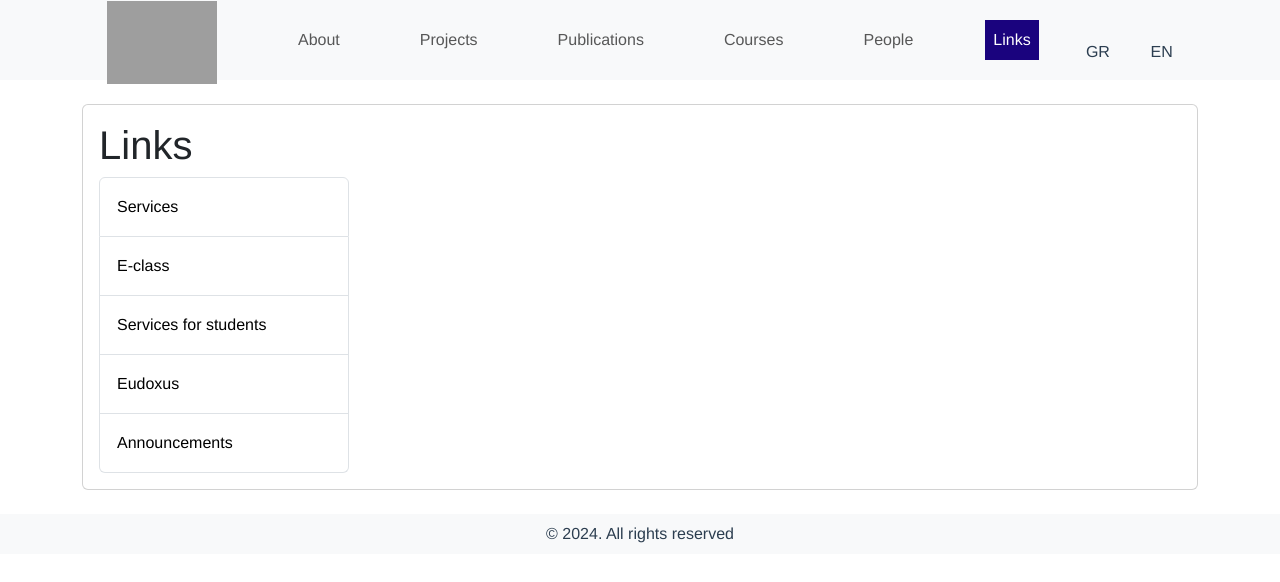
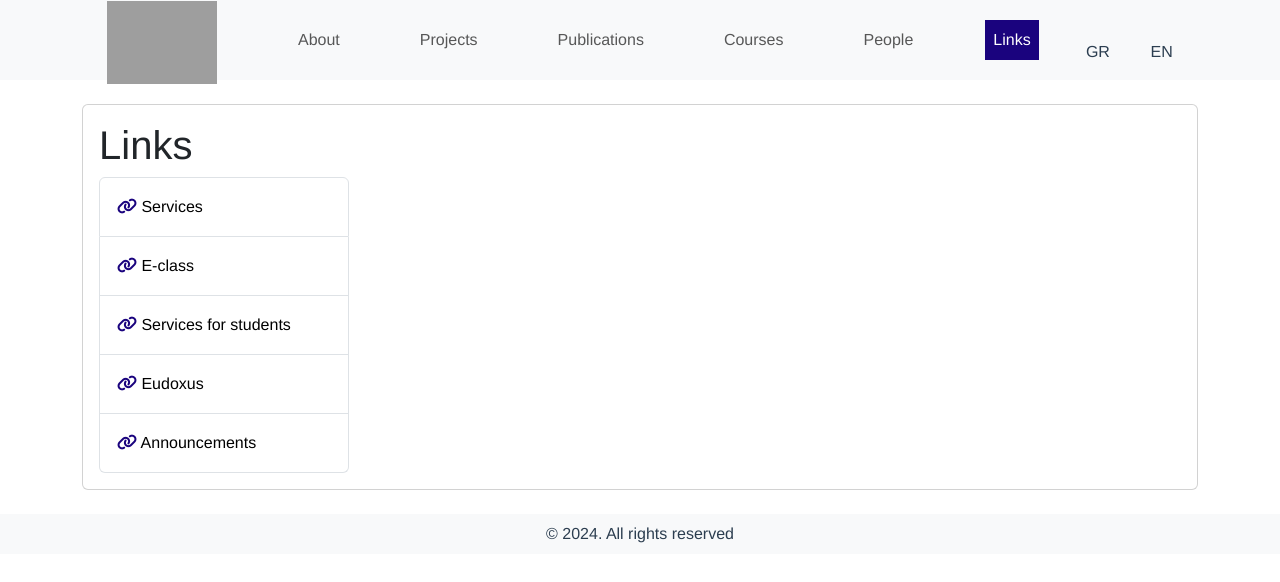
Before and after one commit to bogdanGR/digital-lib-frontend, a Vue app: page /links in a window 1280 px wide. Shown: the top 582 px of the page. Built offline with nearby package versions, Linux system fonts and the light colour scheme; grey boxes are pictures that could not be loaded; some icons are missing.

Commit message:
Refactoring/ Add fontawesome icons

```diff
--- a/src/components/CoursesList.vue
+++ b/src/components/CoursesList.vue
@@ -1,8 +1,8 @@
 <template>
     <ul class=" m-0 p-0 d-flex flex-column align-items-start flex-wrap course-list">
       <li class="m-1 border-1 border-bottom p-0 text-start" aria-current="true" :key="course.id" v-for="course in courses">
-        <a :href="course.link" class="course-link" target="_blank">
-          <font-awesome-icon icon="fa-solid fa-coffee" size="xs" />  {{  course.title_en }} - {{  course.title_el }}
+        <a :href="course.link" class="course-link p-lg-0 mb-1" target="_blank">
+          <i class="fa-solid fa-play" style="color: #1a037e"></i> {{  course.title_en }} - {{  course.title_el }}
         </a>
       </li>
     </ul>
--- a/src/components/PeopleList.vue
+++ b/src/components/PeopleList.vue
@@ -1,8 +1,8 @@
 <template>
   <ul class=" m-0 p-0 d-flex flex-column align-items-start flex-wrap course-list">
     <li class="m-1 border-1 border-bottom p-0 text-start" aria-current="true" :key="person.id" v-for="person in people">
-      <a :href="person.link" class="course-link" target="_blank">
-        {{  person.first_name + ' ' + person.last_name }}
+      <a :href="person.link" class="course-link p-0 pt-2 pb-2" target="_blank">
+        <i class="fa-solid fa-circle" style="color: #1a037e"></i> {{  person.first_name + ' ' + person.last_name }}
 
         <span v-if="person.title">({{ person.title }})</span>
       </a>
--- a/src/pages/CoursesPage.vue
+++ b/src/pages/CoursesPage.vue
@@ -3,14 +3,14 @@
     <h1 class="mt-2">Courses</h1>
 
     <div class="card mb-3">
-      <h2 class="card-title mt-2" style="margin-left: 40px">{{ $t("Undergraduate") }}</h2>
+      <h2 class="card-title mt-2" style="margin-left: 20px">{{ $t("Undergraduate") }}</h2>
       <div class="text-start d-flex flex-column mb-2 pt-0 mt-0 card-body">
         <courses-list :courses="undergraduateCourses"></courses-list>
       </div>
     </div>
 
     <div class="card">
-      <h2 class="card-title mt-2" style="margin-left: 40px">{{ $t("Graduate") }}</h2>
+      <h2 class="card-title mt-2" style="margin-left: 20px">{{ $t("Graduate") }}</h2>
       <div class="text-start d-flex flex-column mb-2 mt-0 pt-0 card-body">
         <courses-list :courses="graduateCourses"></courses-list>
       </div>
--- a/src/pages/LinksPage.vue
+++ b/src/pages/LinksPage.vue
@@ -6,19 +6,19 @@
         <div class="d-flex">
           <ul class="text-start list-group">
             <li class="list-group-item m-0">
-              <a href="https://services.uniwa.gr" target="_blank">{{ $t('Services') }}</a>
+              <a href="https://services.uniwa.gr" target="_blank"><i class="fa-solid fa-link" style="color: #1a037e"></i> {{ $t('Services') }}</a>
             </li>
             <li class="list-group-item m-0">
-              <a href="https://eclass.uniwa.gr/" target="_blank">E-class</a>
+              <a href="https://eclass.uniwa.gr/" target="_blank"><i class="fa-solid fa-link" style="color: #1a037e"></i> E-class</a>
             </li>
             <li class="list-group-item m-0">
-              <a href="https://www.uniwa.gr/foitites/" target="_blank">{{ $t('Services for students') }}</a>
+              <a href="https://www.uniwa.gr/foitites/" target="_blank"><i class="fa-solid fa-link" style="color: #1a037e"></i> {{ $t('Services for students') }}</a>
             </li>
             <li class="list-group-item m-0">
-              <a href="https://eudoxus.gr/" target="_blank">{{ $t('Eudoxus') }}</a>
+              <a href="https://eudoxus.gr/" target="_blank"><i class="fa-solid fa-link" style="color: #1a037e"></i> {{ $t('Eudoxus') }}</a>
             </li>
             <li class="list-group-item m-0">
-              <a href="https://ice.uniwa.gr/announcements-all/" target="_blank">{{ $t('Announcements') }}</a>
+              <a href="https://ice.uniwa.gr/announcements-all/" target="_blank"><i class="fa-solid fa-link" style="color: #1a037e"></i> {{ $t('Announcements') }}</a>
             </li>
           </ul>
         </div>
--- a/src/pages/PeoplePage.vue
+++ b/src/pages/PeoplePage.vue
@@ -2,7 +2,7 @@
   <h1>People</h1>
 
   <div class="container">
-    <div class="row">
+    <div class="row mb-5">
       <div class="col-md-6">
         <h3 class="text-start">Researchers</h3>
         <people-list :people="researchers"></people-list>
--- a/src/pages/ProjectsPage.vue
+++ b/src/pages/ProjectsPage.vue
@@ -1,6 +1,6 @@
 <template>
-  <h1 class="mt-2">Projects</h1>
   <div class="container">
+    <h1 class="mt-2 text-start">Projects</h1>
     <h2 class="text-start">European In Progress</h2>
     <projects-component
         v-for="project in projects"
--- a/src/pages/PublicationsPage.vue
+++ b/src/pages/PublicationsPage.vue
@@ -1,6 +1,6 @@
 <template>
   <div class="container">
-    <h1>Publications</h1>
+    <h1 class="text-start mt-2">Publications</h1>
     <publication-filters></publication-filters>
     <publication-card
         :key="publication.id"
```
